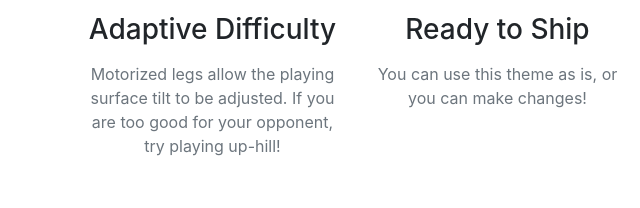
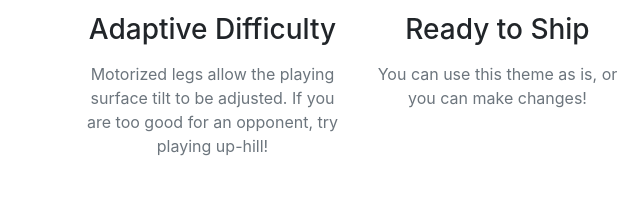
Before and after one commit to dylanhall16/horizons, a website with bundled scripts: page index.html in a window 1280 px wide. Shown: the part 1640-1848 px from the top of the page, 0-640 px from the left. Built offline with nearby package versions, Linux system fonts and the light colour scheme.

Commit message:
adaptive difficulty update 3

```diff
--- a/index.html
+++ b/index.html
@@ -99,7 +99,7 @@
           <div class="service-box mt-5 mx-auto">
             <i class="fas fa-4x fa-gem text-primary mb-3 sr-icon-1"></i>
             <h3 class="mb-3">Adaptive Difficulty</h3>
-            <p class="text-muted mb-0">Motorized legs allow the playing surface tilt to be adjusted. If you are too good for your opponent, try playing up-hill!</p>
+            <p class="text-muted mb-0">Motorized legs allow the playing surface tilt to be adjusted. If you are too good for an opponent, try playing up-hill!</p>
           </div>
         </div>
         <div class="col-lg-3 col-md-6 text-center">
```
